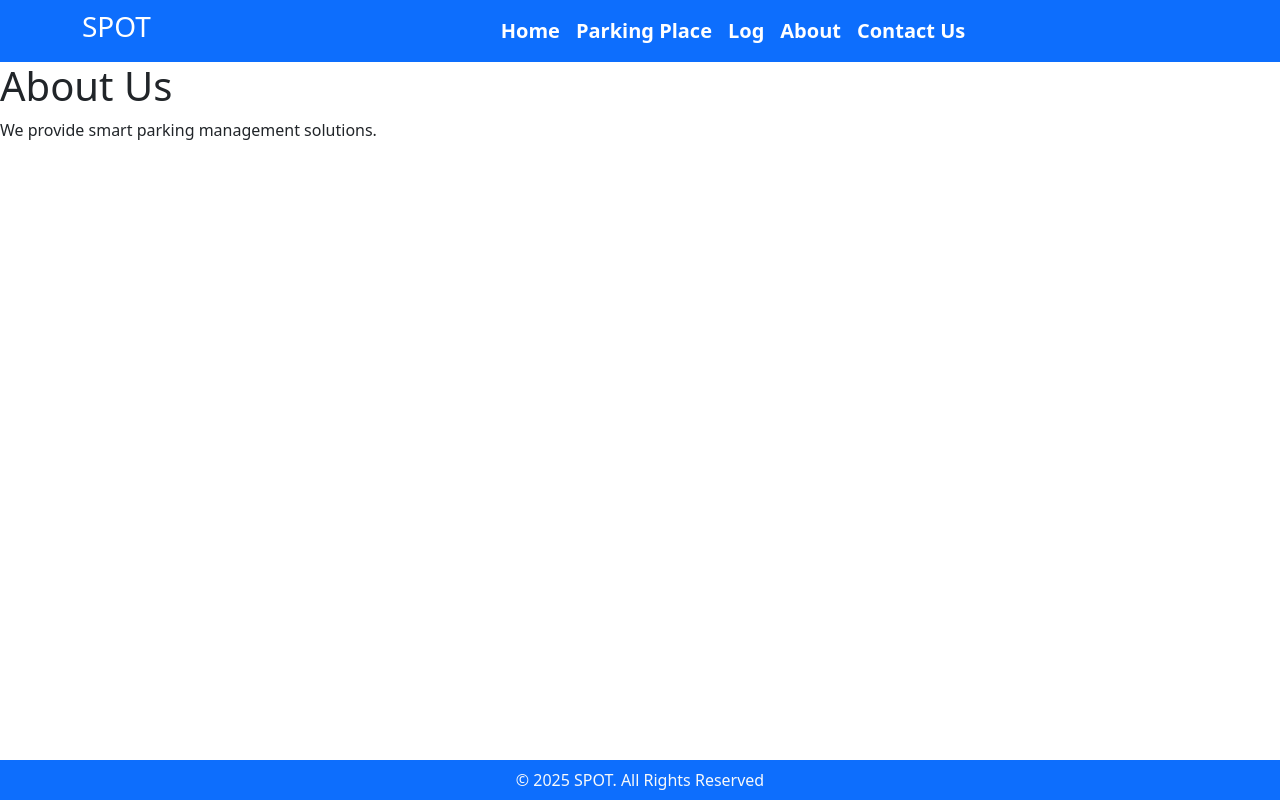
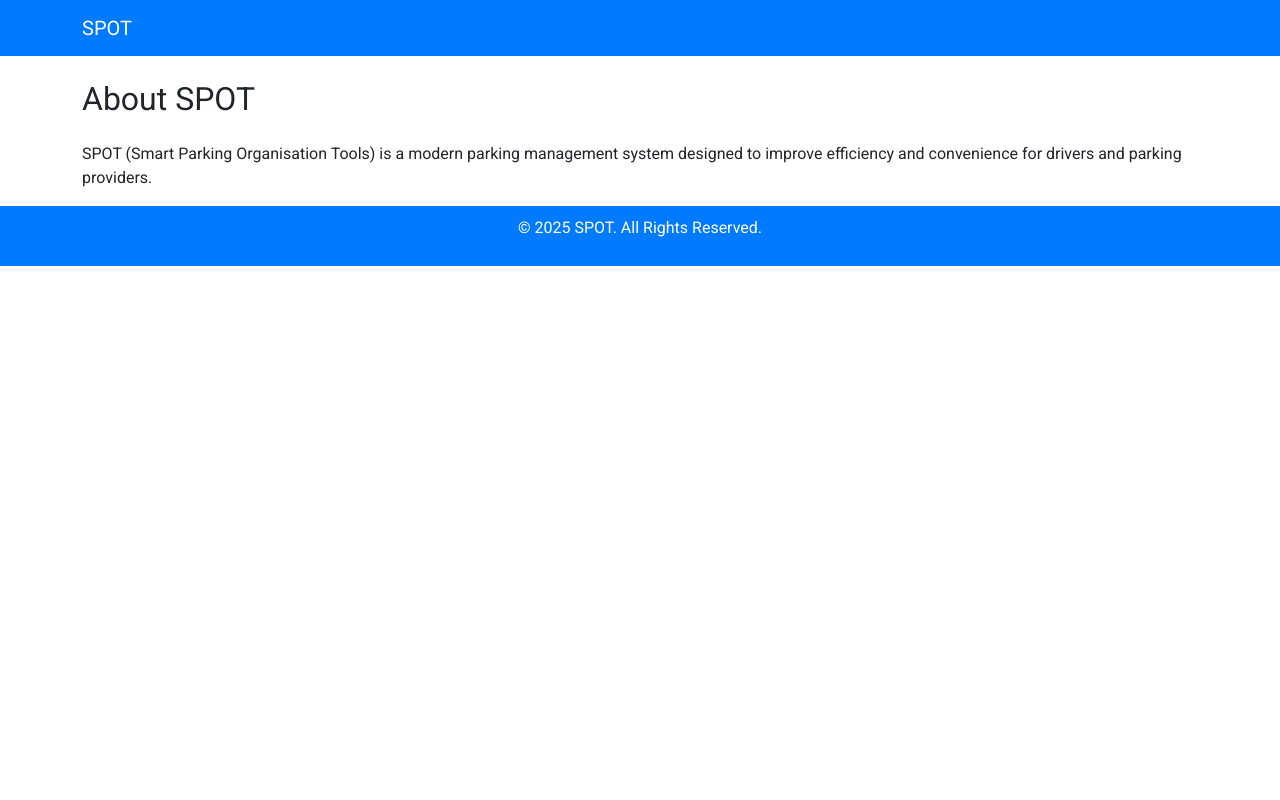
Before and after one commit to tharun977/spot-main, a Django app: page /about/ in a window 1280 px wide. Run offline with Django 5.2, Linux system fonts and the light colour scheme; some libraries are stand-ins or nearby versions.

Commit message:
ui impro

```diff
--- a/home/views.py
+++ b/home/views.py
@@ -3,7 +3,9 @@ from .models import ParkingPlace, Log, Payment
 from .forms import ParkingPlaceForm, PaymentForm
 
 def home(request):
-    return render(request, 'home.html')
+    pages = ["home", "parking_place", "log", "about", "contact", "payments"]
+    return render(request, 'home.html', {"pages": pages})
+
 
 def parking_place(request):
     if request.method == "POST":
--- a/templates/about.html
+++ b/templates/about.html
@@ -1,6 +1,6 @@
 {% extends 'base.html' %}
 {% block title %}About Us{% endblock %}
 {% block content %}
-<h1>About Us</h1>
-<p>We provide smart parking management solutions.</p>
+<h2 class="my-4">About SPOT</h2>
+<p>SPOT (Smart Parking Organisation Tools) is a modern parking management system designed to improve efficiency and convenience for drivers and parking providers.</p>
 {% endblock %}
--- a/templates/base.html
+++ b/templates/base.html
@@ -1,55 +1,53 @@
 {% load static %}
 <!DOCTYPE html>
-<html>
+<html lang="en">
 <head>
     <meta charset="UTF-8">
-    <title>{% block title %}{% endblock %}</title>
-    <meta name="viewport" content="width=device-width, initial-scale=1, shrink-to-fit=no">
-    <meta name="description" content="">
-    <meta name="author" content="">
-    <link rel="stylesheet" href="https://cdn.jsdelivr.net/npm/bootstrap@5.1.3/dist/css/bootstrap.min.css">
-    <link rel="stylesheet" href="https://use.fontawesome.com/releases/v5.2.0/css/all.css">
-    <link rel="stylesheet" href="{% static 'css/style.css' %}">
+    <title>{% block title %}SPOT - Smart Parking{% endblock %}</title>
+    <meta name="viewport" content="width=device-width, initial-scale=1">
+    <link href="https://fonts.googleapis.com/css?family=Roboto:400,700&display=swap" rel="stylesheet">
+    <link rel="stylesheet" href="https://cdn.jsdelivr.net/npm/bootstrap@5.3.0/dist/css/bootstrap.min.css">
+    <script src="https://kit.fontawesome.com/a076d05399.js" crossorigin="anonymous"></script>
+    <style>
+        body { font-family: 'Roboto', sans-serif; }
+        .navbar { background-color: #007bff; }
+        .navbar-nav .nav-link { color: #ffffff; }
+        footer { background-color: #007bff; color: #ffffff; padding: 10px 0; text-align: center; }
+        .btn-primary { background-color: #007bff; border: none; }
+        .btn-primary:hover { background-color: #0056b3; }
+    </style>
 </head>
 <body>
-    <nav class="navbar bg-primary navbar-expand-md">
+
+<nav class="navbar navbar-expand-lg">
     <div class="container">
-            <div class="col-2 text-left pl-md-0">
-                <h3 class="text-white">SPOT</h3>
-            </div>
-            <div class="collapse navbar-collapse justify-content-center col-md-8 navbar-collapse-3">
-                <ul class="navbar-nav justify-content-center fw-bold fs-5 w-100 text-center ">
-                    <li class="nav-item active">
-                        <a class="nav-link text-white" href="{% url 'home' %}">Home</a>
+        <a class="navbar-brand text-white" href="{% url 'home' %}">SPOT</a>
+        <button class="navbar-toggler" type="button" data-bs-toggle="collapse" data-bs-target="#navbarNav">
+            <span class="navbar-toggler-icon"></span>
+        </button>
+        <div class="collapse navbar-collapse justify-content-center" id="navbarNav">
+            <ul class="navbar-nav">
+                {% for page in pages %}
+                <li class="nav-item">
+                    <a class="nav-link" href="{% url page %}">{{ page|capfirst }}</a>
                 </li>
-                    <li class="nav-item">
-                        <a class="nav-link text-white" href="{% url 'parking_place' %}">Parking Place</a>
-                    </li>
-                    <li class="nav-item">
-                        <a class="nav-link text-white" href="{% url 'log' %}">Log</a>
-                    </li>
-                    <li class="nav-item">
-                        <a class="nav-link text-white" href="{% url 'about' %}">About</a>
-                    </li>
-                    <li class="nav-item">
-                        <a class="nav-link text-white" href="{% url 'contact' %}">Contact Us</a>
-                    </li>
+                {% endfor %}
             </ul>
         </div>
     </div>
 </nav>
+
+<div class="container mt-4">
     {% block content %}{% endblock %}
-    <section class="fixed-bottom">
-        <footer class="pt-2 pb-2 bg-primary text-light">
+</div>
+
+<footer>
     <div class="container">
-                <div class="row align-items-center justify-content-center">
-                    <div class="col-12 text-center">
-                        © 2025 SPOT. All Rights Reserved
-                    </div>
-                </div>
+        <p>© 2025 SPOT. All Rights Reserved.</p>
     </div>
 </footer>
-    </section>
-    <script src="https://cdn.jsdelivr.net/npm/bootstrap@5.1.3/dist/js/bootstrap.bundle.min.js" integrity="sha384-ka7Sk0Gln4gmtz2MlQnikT1wXgYsOg+OMhuP+IlRH9sENBO0LRn5q+8nbTov4+1p" crossorigin="anonymous"></script>
+
+<script src="https://cdn.jsdelivr.net/npm/bootstrap@5.3.0/dist/js/bootstrap.bundle.min.js"></script>
+
 </body>
 </html>
```
Also changed, not shown: templates/home.html (+31 -3 lines), templates/parking_place.html (+41 -5 lines). Lines whose indentation alone changed are shown as unchanged.
